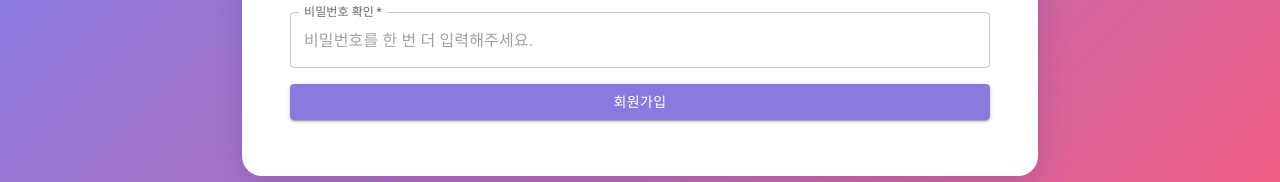
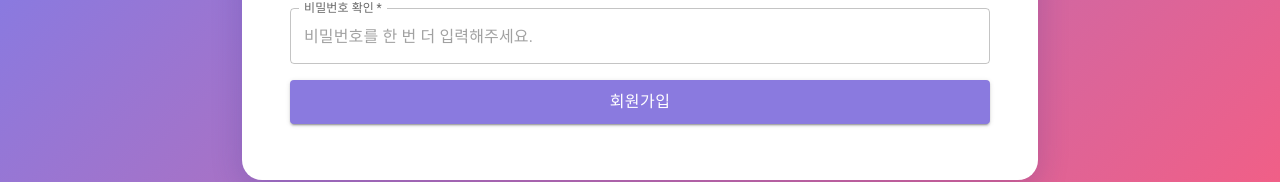
Before and after one commit to Jiseoup/linkty-frontend, a React (Create React App) app: page /register in a window 1280 px wide. Shown: the part 519-701 px from the top of the page. Built offline with nearby package versions, Linux system fonts and the light colour scheme; no server answers; the HTML template or start-up script is replaced by a standard one.

Commit message:
Update register button design

```diff
--- a/src/pages/Register/index.jsx
+++ b/src/pages/Register/index.jsx
@@ -112,6 +112,10 @@ function Register() {
               variant="contained"
               color="secondary"
               fullWidth
+              sx={{
+                height: '44px',
+                fontSize: '16px',
+              }}
             />
           </FormBox>
         </Card>
```
